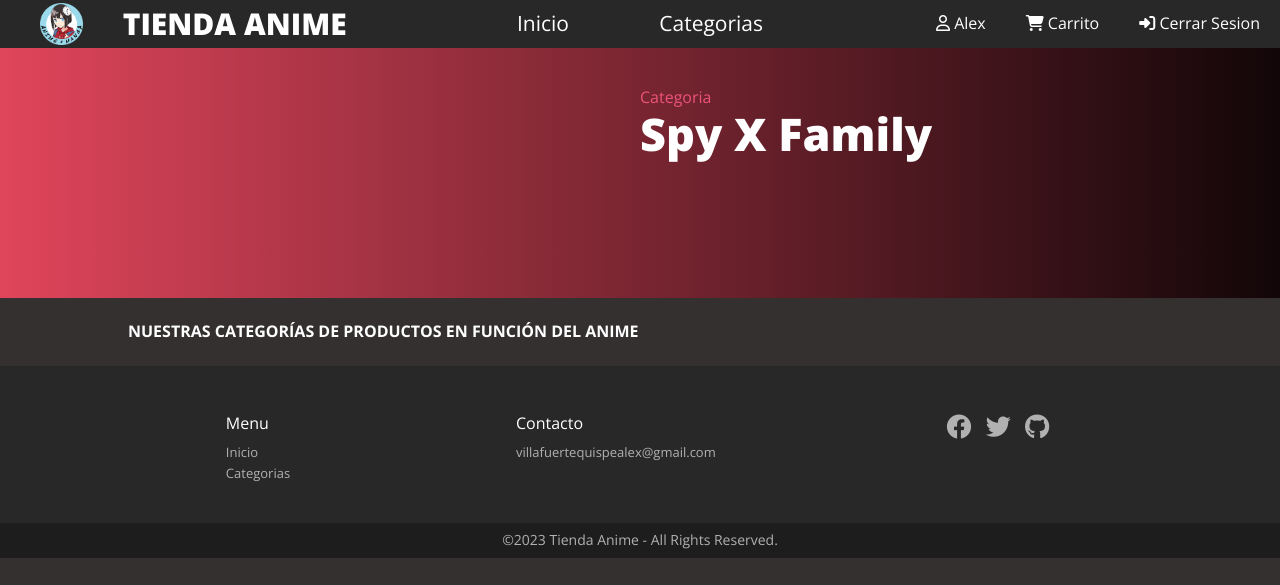
After one commit to avillaq/Tienda-Anime, a PHP site: page /categoria-producto.php in a window 1280 px wide. The commit adds this page. Shown: the top 585 px of the page. Run offline with PHP 8.4, Linux system fonts and the light colour scheme; some libraries are stand-ins or nearby versions.

Commit message:
Pagina de productos por categoria en proceso....

```diff
--- /dev/null
+++ b/categoria-producto.php
@@ -0,0 +1,17 @@
+<?php
+    require "inc/templates/header.php";
+?>
+    <div class="bg-categoria-producto">
+        <div class="title-categoria-producto">
+            <p>Categoria</p>
+            <h1>Spy X Family</h1>
+        </div>
+    </div>
+
+    <div class="wrapper">
+        <h4>NUESTRAS CATEGORÍAS DE PRODUCTOS EN FUNCIÓN DEL ANIME</h4>
+    </div>
+
+<?php
+    require "inc/templates/footer.php";
+?>
--- a/categorias.php
+++ b/categorias.php
@@ -19,9 +19,11 @@
             <?php while($categoria=$respuesta->fetch_assoc()) { ?>
                 <div class="card-categoria">
                     <img src="img/categorias/<?php echo $categoria["url_img"]?>" alt="">
-                    <a href=""><?php echo $categoria["nombre_categoria"]?></a>
+                    <a href="categoria-producto.php?id=<?php echo $categoria["id_categoria"]?>"><?php echo $categoria["nombre_categoria"]?></a>
                 </div>
-            <?php }?>
+            <?php }
+                $conn->close();
+            ?>
         </div>
     </div>
 
--- a/css/main.css
+++ b/css/main.css
@@ -118,7 +118,7 @@ h3{
     display: inline-block;
     margin: 0;
 }
-/***************** Inicio **************************/
+/******************** Inicio **************************/
 
 /* Productos*/
 .container-productos{
@@ -203,7 +203,7 @@ h3{
     color: #b1b1b1;
 }
 
-/***************** Detalles *************/
+/************************* Detalles ***********************/
 .container-detalles{
     display: flex;
     justify-content: center;
@@ -289,7 +289,7 @@ h3{
     color: #aaa;
 }
 
-/*********** Categorias ***********/
+/**************** Categorias ********************/
 
 .container-categorias{
     display: flex;
@@ -315,7 +315,7 @@ h3{
     color: #c36;
 }
 
-/************ Carrito de compras***********/
+/***************** Carrito de compras****************/
 .container-carrito{
     display: flex;
     justify-content: space-between;
@@ -367,3 +367,26 @@ h3{
 .container-resumen a:hover{
     background-color: #1fce13;
 }
+
+/****************** Productos por Categoria ********************/
+.bg-categoria-producto{
+    background: rgb(194,123,24);
+background: linear-gradient(90deg, rgba(194,123,24,1) 0%, rgba(224,69,91,1) 0%, rgba(18,6,8,1) 100%);
+    display: flex;
+    justify-content: end;
+    height: 25rem;
+}
+.bg-categoria-producto .title-categoria-producto{
+    width: 50%;
+    line-height: 1.2;
+    padding-top: 4rem;
+}
+.title-categoria-producto p{
+    color: #ed537a;
+    margin:0;
+}
+.title-categoria-producto h1{
+    font-weight: 900;
+    font-size: 4.5rem;
+    margin: 0;
+}
```
